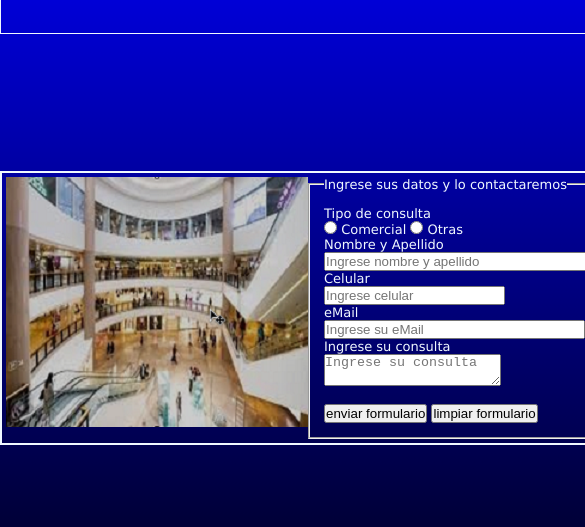
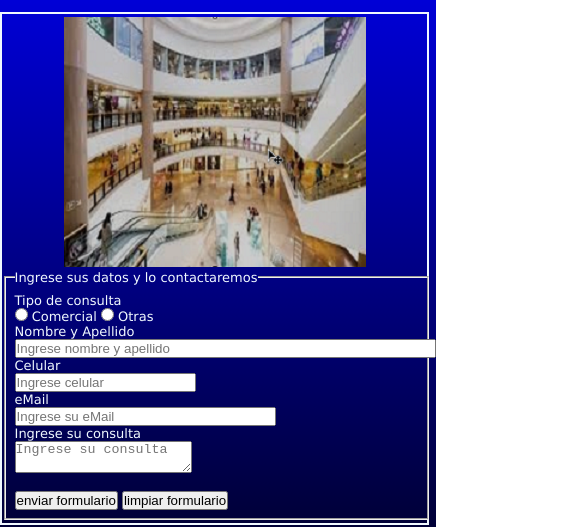
Before and after one commit to pabenda/Tercera-PreEntrega-09-2022-Pablo-D.-Bendayan, a plain HTML site: page pages/contacto.html in a window 390 px wide. Shown: the part 135-662 px from the top of the page, 585 px wide, since content can reach past the window. Drawn offline with Linux system fonts and the light colour scheme.

Commit message:
modificacion para mejorar responsive

```diff
--- a/css/contacto.css
+++ b/css/contacto.css
@@ -29,6 +29,20 @@ a:active {
     grid-row-gap: 0.5%;
 }
 
+@media screen and (max-width: 599px) {
+    #grid-contacto {
+        display: grid;
+        height: 100%;
+        grid-template-areas:
+            "header"
+            "main"
+            "footer";
+        grid-template-columns: 1fr;
+        grid-template-rows: auto auto auto auto;
+        grid-row-gap: 0.5%;
+}
+}
+
 header {
     grid-area: header;
     width: 100%;
@@ -44,6 +58,7 @@ main {
     color: aliceblue;
     font-size: 13px;
     padding: 0.5%;
+    flex-wrap: wrap;
 }
 
 footer {
```
Also changed, not shown: css/index.css (+14 -0 lines), css/nosotros.css (+14 -0 lines), css/notas.css (+14 -0 lines), css/servicios.css (+14 -0 lines).
